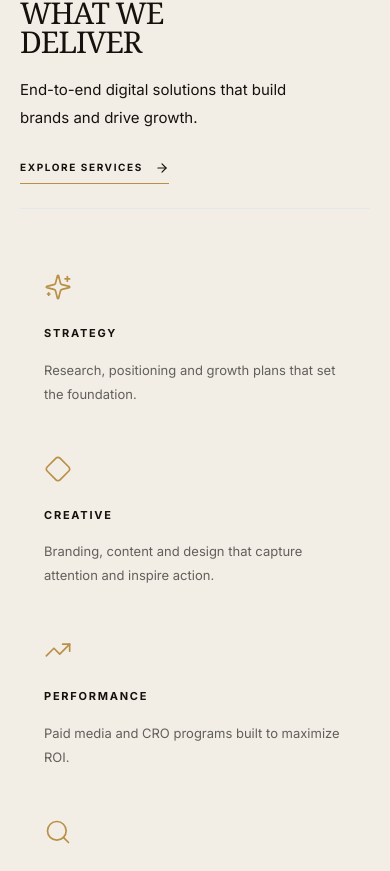
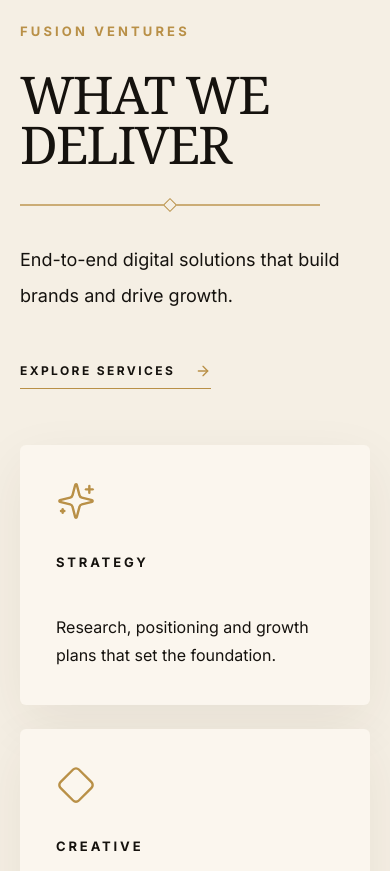
Before and after one commit to Fazilfazi991/fusionwebsite, a Next.js app: page /fynta in a window 390 px wide. Shown: the part 9653-10524 px from the top of the page. Built offline with nearby package versions, Linux system fonts and the light colour scheme.

Commit message:
Redesign Fynta services section

```diff
--- a/app/fynta/FyntaClient.tsx
+++ b/app/fynta/FyntaClient.tsx
@@ -643,15 +643,38 @@ export default function FyntaClient() {
         </div>
       </section>
 
-      <section className="border-b border-[#1a1712]/12 px-5 py-14 sm:px-10 lg:px-14 lg:py-16">
-        <div className="mx-auto grid max-w-[1440px] gap-10 lg:grid-cols-[18%_82%]">
-          <EditorialSidebar title={"What We\nDeliver"} text="End-to-end digital solutions that build brands and drive growth." cta="Explore Services" />
-          <div className="grid gap-px bg-[#1a1712]/12 sm:grid-cols-2 lg:grid-cols-6">
+      <section className="border-b border-[#1a1712]/10 bg-[#f5efe4] px-5 py-20 sm:px-10 lg:px-14 lg:py-28">
+        <div className="mx-auto grid max-w-[1320px] gap-14 lg:grid-cols-[minmax(300px,30%)_minmax(0,1fr)] lg:items-center lg:gap-20 xl:gap-24">
+          <aside className="max-w-[430px]">
+            <p className="text-[13px] font-bold uppercase tracking-[0.24em] text-[#b99047]">Fusion Ventures</p>
+            <h2 className="mt-7 whitespace-pre-line font-serif text-[52px] font-normal uppercase leading-[0.95] tracking-[-0.035em] text-[#15120e] sm:text-6xl lg:text-[70px]">
+              WHAT WE{"\n"}DELIVER
+            </h2>
+            <div className="relative my-9 h-[2px] max-w-[300px] bg-[#b99047]/70">
+              <span className="absolute left-1/2 top-1/2 h-2.5 w-2.5 -translate-x-1/2 -translate-y-1/2 rotate-45 border border-[#b99047] bg-[#f5efe4]" />
+            </div>
+            <p className="max-w-[340px] text-[18px] leading-9 text-black/72">
+              End-to-end digital solutions that build brands and drive growth.
+            </p>
+            <a
+              href="#contact"
+              className="group mt-12 inline-flex items-center gap-5 border-b border-[#b99047] pb-2 text-[12px] font-bold uppercase tracking-[0.2em] text-[#15120e]"
+            >
+              Explore Services
+              <ArrowRight className="h-4 w-4 text-[#b99047] transition-transform duration-500 group-hover:translate-x-1.5" />
+            </a>
+          </aside>
+          <div className="grid gap-6 sm:grid-cols-2 xl:grid-cols-3">
             {services.map(([title, text, Icon]) => (
-              <article key={title as string} className="bg-[#f3eee5] p-6">
-                <Icon className="h-7 w-7 text-[#b99047]" strokeWidth={1.45} />
-                <h3 className="mt-6 text-[11px] font-bold uppercase tracking-[0.16em]">{title as string}</h3>
-                <p className="mt-4 text-[13px] leading-6 text-black/60">{text as string}</p>
+              <article
+                key={title as string}
+                className="group relative min-h-[245px] overflow-hidden rounded-[6px] bg-[#fbf6ee] p-9 shadow-[0_18px_55px_rgba(54,39,19,0.07)] transition-[transform,box-shadow] duration-500 ease-[cubic-bezier(0.22,1,0.36,1)] hover:-translate-y-1.5 hover:shadow-[0_24px_70px_rgba(54,39,19,0.12)] sm:p-10"
+              >
+                <span className="absolute inset-x-0 top-0 h-px origin-left scale-x-0 bg-[#b99047] transition-transform duration-500 group-hover:scale-x-100" />
+                <Icon className="h-10 w-10 text-[#b99047] transition-transform duration-500 group-hover:-translate-y-0.5 group-hover:rotate-3" strokeWidth={1.45} />
+                <h3 className="mt-8 text-[13px] font-bold uppercase tracking-[0.22em] text-[#15120e]">{title as string}</h3>
+                <span className="mt-5 block h-px w-12 bg-[#b99047]/58 transition-all duration-500 group-hover:w-20" />
+                <p className="mt-5 max-w-[280px] text-[16px] leading-7 text-black/62">{text as string}</p>
               </article>
             ))}
           </div>
```
